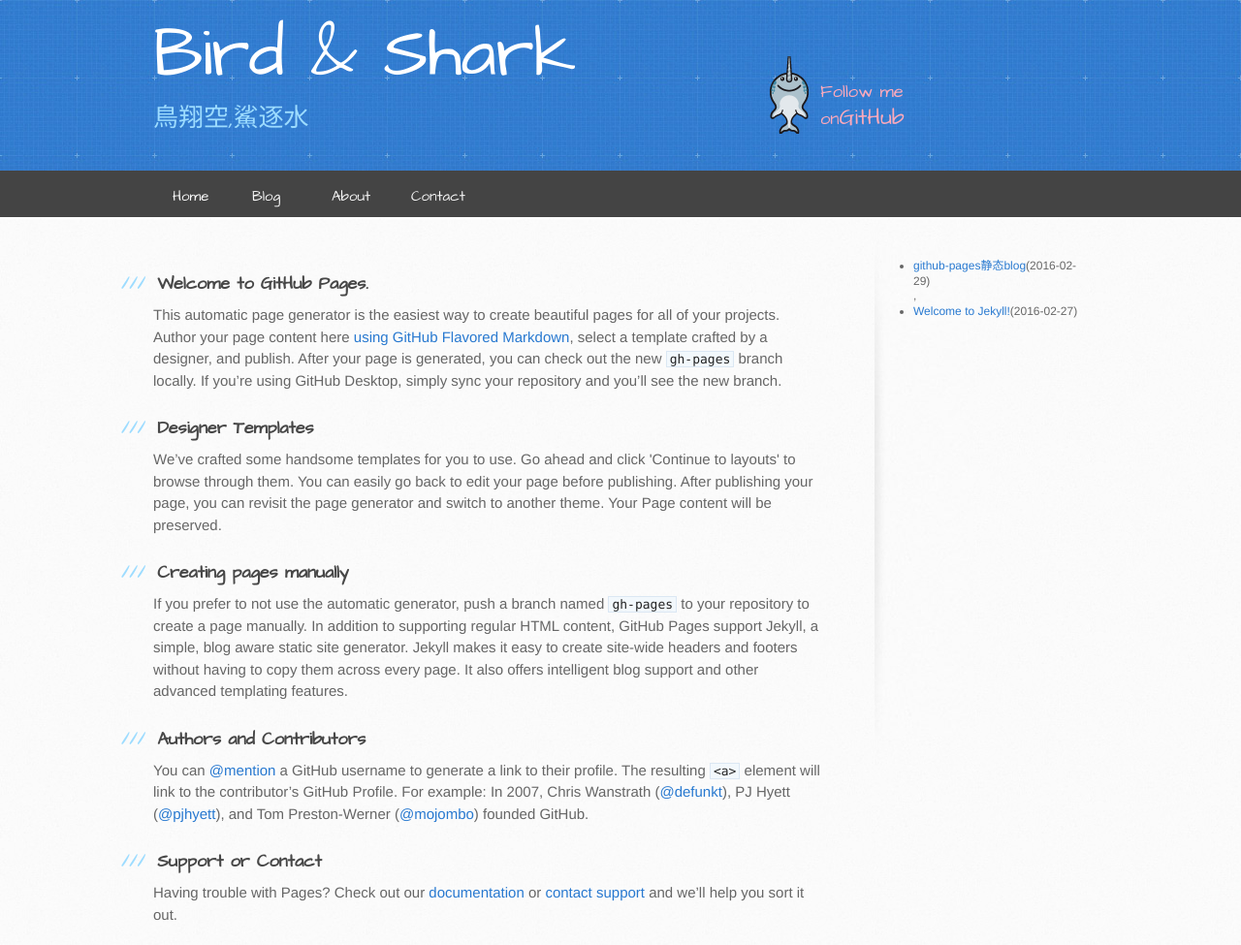
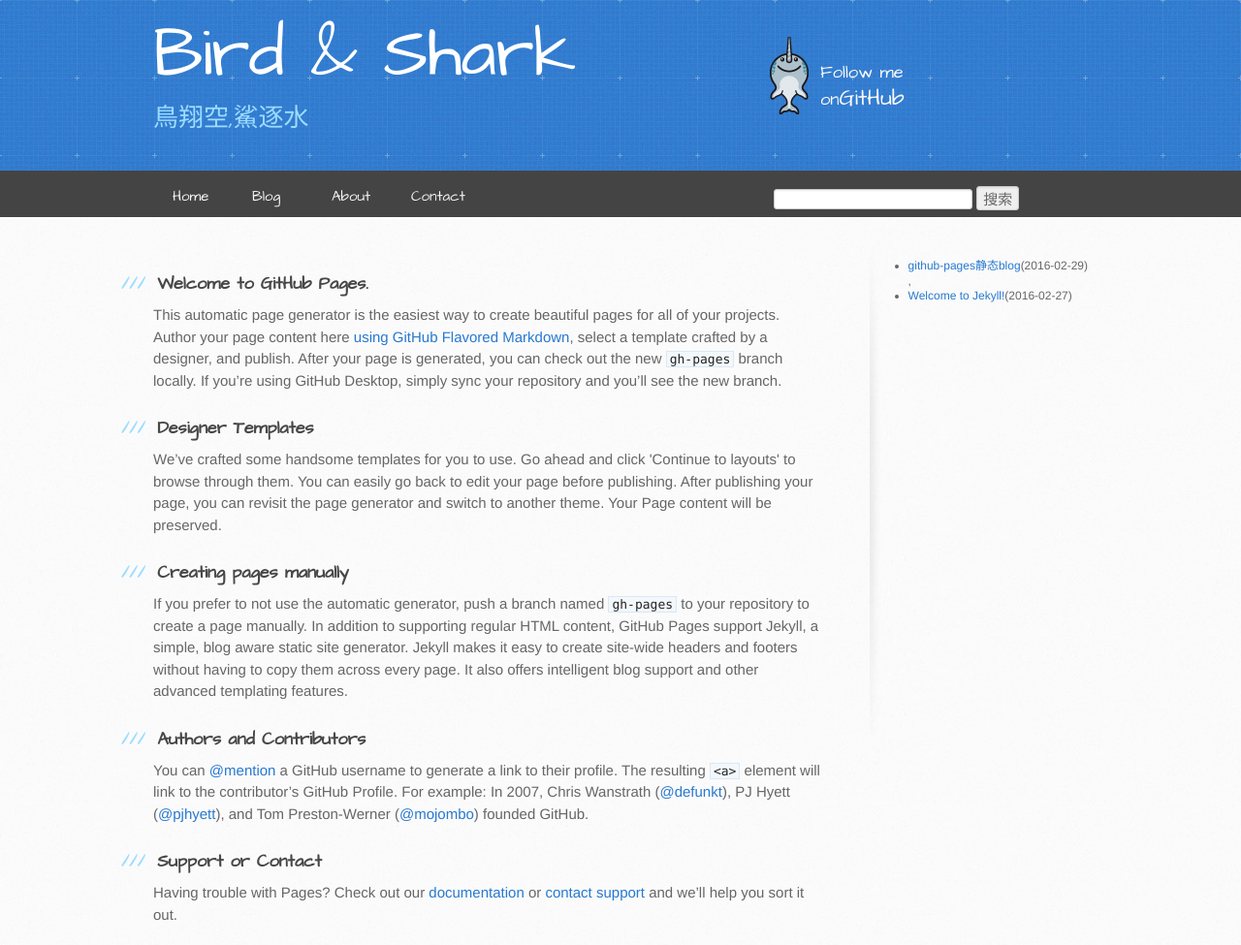
Before and after one commit to birdshark/birdshark.github.io, a Jekyll site: the page built from index.md, in a window 1280 px wide. Shown: the whole page at 97% size. Built offline with Jekyll 4.4.1, drawn with Linux system fonts in a browser that asks for light colours.

Commit message:
add search bar

```diff
--- a/_includes/navi.html
+++ b/_includes/navi.html
@@ -1,5 +1,6 @@
 <nav class="nav">
     <div class="inner">
+        <div class="nav-bar">
             <ul>
                 <li><a href="/">Home</a></li>
                 <li><a href="/blog">Blog</a></li>
@@ -7,4 +8,16 @@
                 <li><a href="/contact/">Contact</a></li>
             </ul>
         </div>
+        <div class="search">
+
+            <!-- 使用该代码即表示您同意接受 Google 自定义搜索服务条款。 -->
+            <!-- 相关服务条款请见 http://www.google.com//cse/docs/tos.html -->
+            <form method="get" action="https://www.google.com/search" target="_blank">
+                <input type="hidden" name="hl" value="" />
+                <input name="q" type="text" />
+                <input type="submit" name="sa" value="搜索" />
+            </form>
+        </div>
+    </div>
+
 </nav>
--- a/stylesheets/stylesheet.css
+++ b/stylesheets/stylesheet.css
@@ -480,7 +480,7 @@
 }
 .header-logo a{
   position: absolute;
-  top: 58px;
+  top: 38px;
   right: 300px;
   width: 134px;
   height: 58px;
@@ -493,7 +493,7 @@
   font-family: 'Architects Daughter', 'Helvetica Neue', Helvetica, Arial, serif;
   font-size: 23px;
   line-height: 1.2;
-  color: #FFAABB;
+  color: #fafafa;
 }
 .inner {
   max-width: 60.25rem;
@@ -529,6 +529,15 @@
   background-color: #111111;
 }
 
+.search {
+  padding: 1rem 0rem 1rem 40rem;
+}
+.search input{
+  border: 1px solid #ccc;
+  border-radius: 3px;
+  box-shadow: inset 0 1px 2px rgba(0,0,0,0.075);
+}
+
 #content-wrapper {
   padding-top: 30px;
   border-top: solid 1px #fff;
@@ -545,7 +554,6 @@
 
 aside#sidebar {
   float: right;
-  width: 200px;
   min-height: 504px;
   padding-left: 20px;
   font-size: 12px;
@@ -641,12 +649,6 @@
   font-weight: 300;
   text-align: center;
   border: 1px solid #ebebeb;
-}
-
-form {
-  padding: 20px;
-  background: #f2f2f2;
-
 }
 
 
```
Lines whose indentation alone changed are shown as unchanged.
